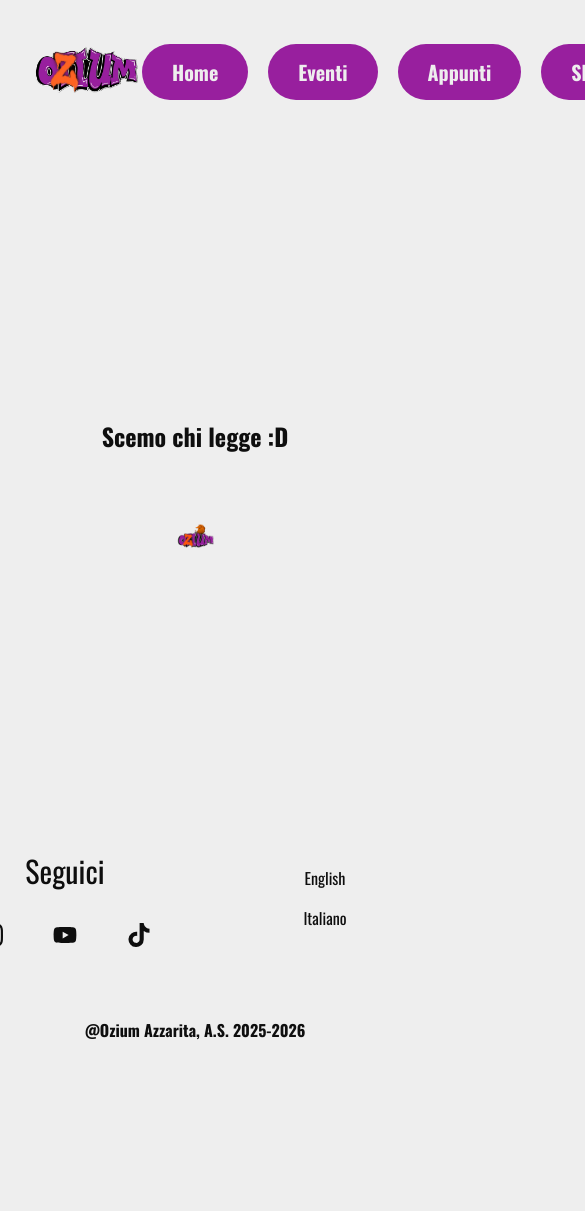
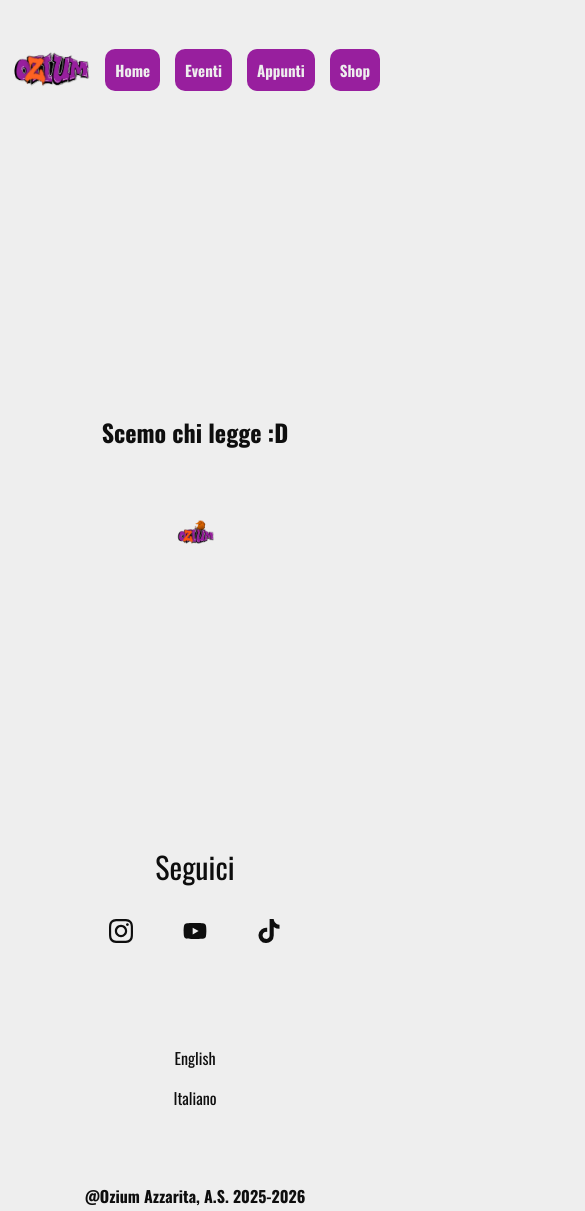
Before and after one commit to ozium-azza/ozium, a plain HTML site: page index.html in a window 390 px wide. Shown: the top 1211 px of the page, 585 px wide, since content can reach past the window. Before the commit the page ends 1080 px from the top, so only its background shows below. Drawn offline with nearby package versions, Linux system fonts and the light colour scheme.

Commit message:
upd colour

```diff
--- a/index.css
+++ b/index.css
@@ -133,3 +133,44 @@ body{
     font-weight: 700;
     margin-bottom: 38px;
 }
+
+@media (max-width: 768px) {
+    .nrow {
+    margin: 10px;
+    }
+
+    .nfunc {
+    gap: 10px;
+    }
+
+    .nlink {
+    border-radius: 10px;
+    }
+
+    .nlogo img {
+    width: 82px;
+    height: auto;
+    margin-bottom: 27px;
+    }
+
+    .nfunc{
+    display: flex;
+    gap: 15px;
+    }
+
+    .nlink {
+    font-size: 15px;
+    padding: 10px;
+    }
+
+    .ffunc {
+        float: none;
+        width: 100%;
+        text-align: center;
+    }
+
+    .Logo {
+        width: 25%;
+        padding-top: 30px;
+    }
+}
--- a/service.css
+++ b/service.css
@@ -135,6 +135,10 @@ body{
 }
 
 @media (max-width: 768px) {
+    body {
+        background-color: red;
+    }
+
     .nrow {
     margin: 10px;
     }
```
